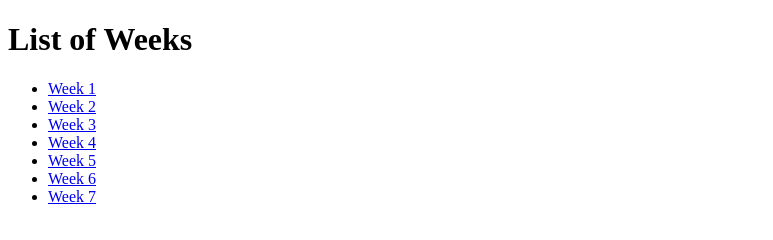
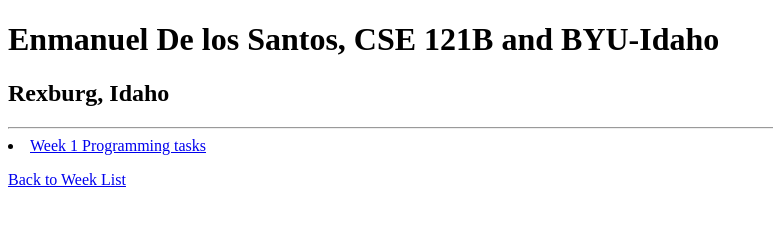
Before and after one commit to Eldor488/cse121b, a plain HTML site: page index.html in a window 1280 px wide. Shown: the whole page, without its empty margins (0-773 px from the left). Drawn offline with Linux system fonts and the light colour scheme.

Commit message:
deleting some files bc I noticed that I need to have a cretain structure for this course

```diff
--- a/index.html
+++ b/index.html
@@ -3,18 +3,13 @@
 <head>
     <meta charset="UTF-8">
     <meta name="viewport" content="width=device-width, initial-scale=1.0">
-    <title>Week List</title>
+    <title>Enmanuel De los Santos CSE 121B BYU-Idaho</title>
 </head>
 <body>
-    <h1>List of Weeks</h1>
-    <ul>
-        <li><a href="Week 1/index.html">Week 1</a></li>
-        <li><a href="Week 2/index.html">Week 2</a></li>
-        <li><a href="Week 3/index.html">Week 3</a></li>
-        <li><a href="Week 4/index.html">Week 4</a></li>
-        <li><a href="Week 5/index.html">Week 5</a></li>
-        <li><a href="Week 6/index.html">Week 6</a></li>
-        <li><a href="Week 7/index.html">Week 7</a></li>
-    </ul>
+    <h1>Enmanuel De los Santos, CSE 121B and BYU-Idaho</h1>
+    <h2>Rexburg, Idaho</h2>
+    <hr>
+    <li><a href="w01-task.html">Week 1 Programming tasks</a></li>
+    <p><a href="../">Back to Week List</a></p>
 </body>
 </html>
```
Also changed, not shown: Week 1/index.html (deleted, +0 -14 lines), Week 2/index.html (deleted), w01-task.html (renamed from Week 1/w01-task.html), w01-task.js (renamed from Week 1/w01-task.js).
